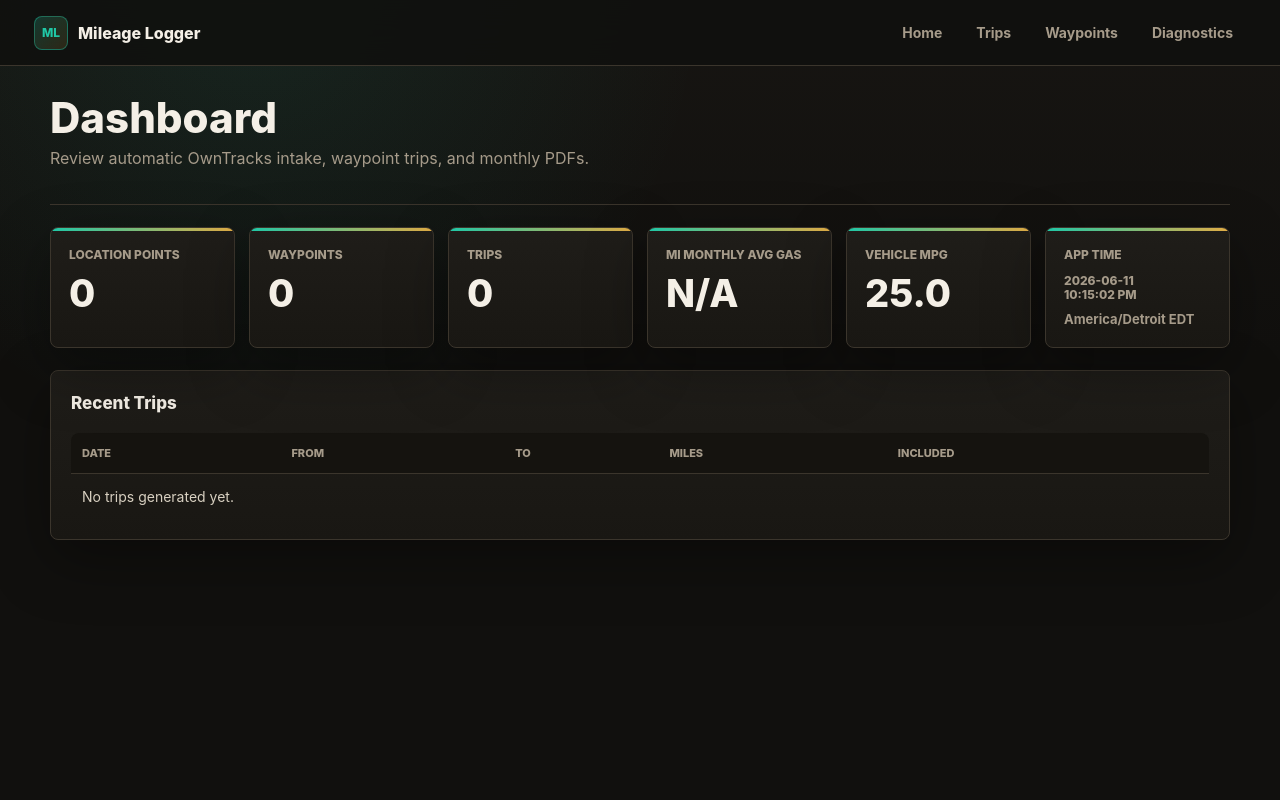
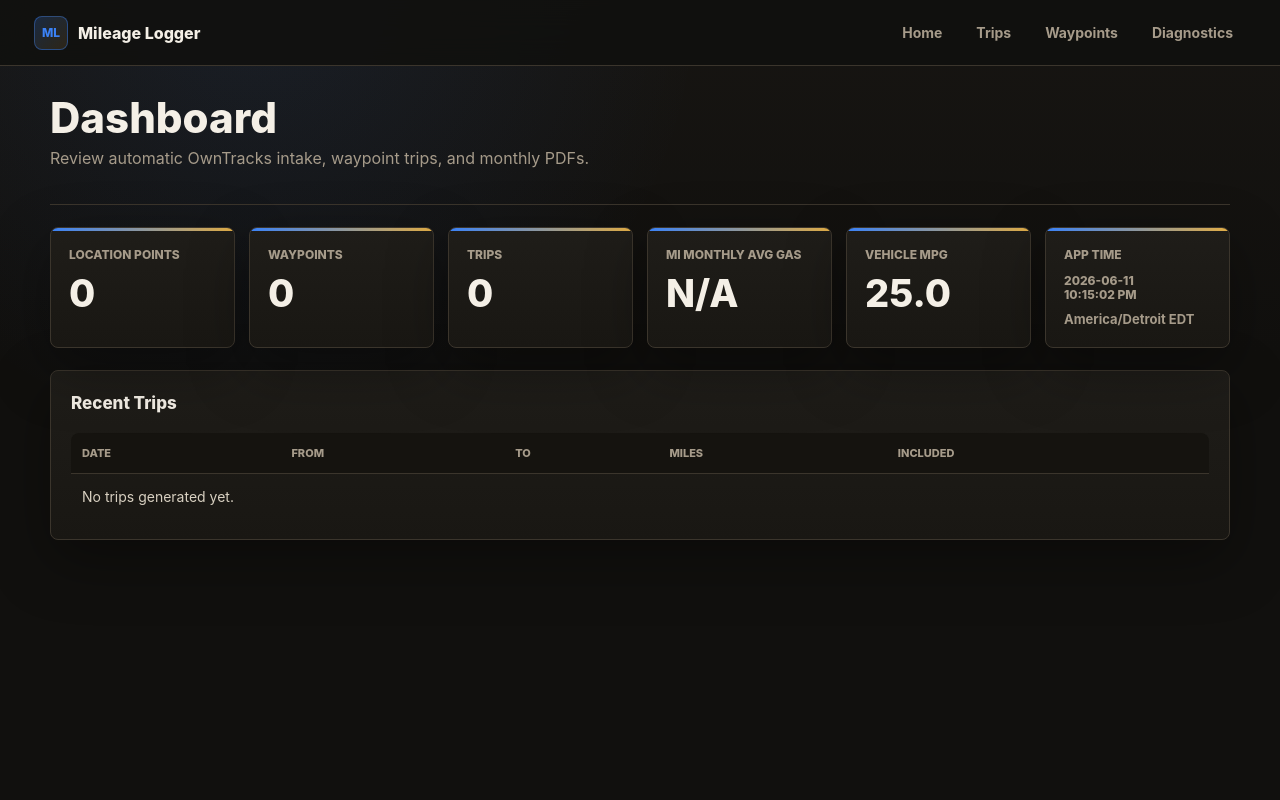
Before and after one commit to cosmicc/Mileage-Logger, a FastAPI app: page / in a window 1280 px wide. Run offline with FastAPI, Linux system fonts and the light colour scheme; data that the repository does not hold is empty.

Commit message:
web color change

```diff
--- a/mileage_logger/web/static/styles.css
+++ b/mileage_logger/web/static/styles.css
@@ -10,13 +10,13 @@
   --text: #f4efe6;
   --text-soft: #d8d0c1;
   --muted: #a69b8a;
-  --accent: #20c7a6;
-  --accent-dark: #149276;
-  --accent-soft: rgba(32, 199, 166, 0.14);
+  --accent: #3b82f6;
+  --accent-dark: #1d4ed8;
+  --accent-soft: rgba(59, 130, 246, 0.14);
   --warning: #e2ad45;
   --danger: #ef6f6c;
-  --good-bg: rgba(32, 199, 166, 0.16);
-  --good-text: #7be5cf;
+  --good-bg: rgba(59, 130, 246, 0.16);
+  --good-text: #93c5fd;
   --muted-bg: rgba(166, 155, 138, 0.16);
   --muted-text: #c7beaf;
   --shadow: 0 20px 60px rgba(0, 0, 0, 0.35);
@@ -35,7 +35,7 @@ body {
   min-height: 100vh;
   margin: 0;
   background:
-    radial-gradient(circle at 20% 0%, rgba(32, 199, 166, 0.09), transparent 28rem),
+    radial-gradient(circle at 20% 0%, rgba(59, 130, 246, 0.09), transparent 28rem),
     linear-gradient(180deg, var(--bg-alt), var(--bg) 22rem);
   color: var(--text);
   font-family: Inter, ui-sans-serif, system-ui, -apple-system, BlinkMacSystemFont, "Segoe UI", sans-serif;
@@ -75,9 +75,9 @@ a {
   width: 34px;
   height: 34px;
   place-items: center;
-  border: 1px solid rgba(32, 199, 166, 0.42);
+  border: 1px solid rgba(59, 130, 246, 0.42);
   border-radius: 8px;
-  background: linear-gradient(135deg, rgba(32, 199, 166, 0.22), rgba(226, 173, 69, 0.14));
+  background: linear-gradient(135deg, rgba(59, 130, 246, 0.22), rgba(226, 173, 69, 0.14));
   color: var(--accent);
   font-size: 12px;
   letter-spacing: 0;
@@ -230,7 +230,7 @@ p {
   gap: 6px;
   margin-bottom: 14px;
   padding: 10px 12px;
-  border: 1px solid rgba(32, 199, 166, 0.22);
+  border: 1px solid rgba(59, 130, 246, 0.22);
   border-radius: 8px;
   background: var(--accent-soft);
   color: var(--text-soft);
@@ -291,13 +291,13 @@ select {
 }
 
 input:focus {
-  border-color: rgba(32, 199, 166, 0.72);
-  box-shadow: 0 0 0 3px rgba(32, 199, 166, 0.14);
+  border-color: rgba(59, 130, 246, 0.72);
+  box-shadow: 0 0 0 3px rgba(59, 130, 246, 0.14);
 }
 
 select:focus {
-  border-color: rgba(32, 199, 166, 0.72);
-  box-shadow: 0 0 0 3px rgba(32, 199, 166, 0.14);
+  border-color: rgba(59, 130, 246, 0.72);
+  box-shadow: 0 0 0 3px rgba(59, 130, 246, 0.14);
 }
 
 input[type="checkbox"] {
@@ -350,10 +350,10 @@ input.compact {
 button {
   min-height: 40px;
   padding: 9px 15px;
-  border: 1px solid rgba(32, 199, 166, 0.44);
+  border: 1px solid rgba(59, 130, 246, 0.44);
   border-radius: 7px;
   background: linear-gradient(180deg, var(--accent), var(--accent-dark));
-  color: #07100d;
+  color: #06101f;
   cursor: pointer;
   font: inherit;
   font-weight: 850;
@@ -390,10 +390,10 @@ button.small-button.secondary {
   justify-content: center;
   min-height: 40px;
   padding: 9px 15px;
-  border: 1px solid rgba(32, 199, 166, 0.44);
+  border: 1px solid rgba(59, 130, 246, 0.44);
   border-radius: 7px;
   background: linear-gradient(180deg, var(--accent), var(--accent-dark));
-  color: #07100d;
+  color: #06101f;
   font-weight: 850;
   text-decoration: none;
 }
@@ -474,7 +474,7 @@ td input[type="text"] {
 }
 
 .pill.good {
-  border: 1px solid rgba(32, 199, 166, 0.28);
+  border: 1px solid rgba(59, 130, 246, 0.28);
   background: var(--good-bg);
   color: var(--good-text);
 }
@@ -596,7 +596,7 @@ td input[type="text"] {
 }
 
 ::selection {
-  background: rgba(32, 199, 166, 0.32);
+  background: rgba(59, 130, 246, 0.32);
   color: var(--text);
 }
 
```
